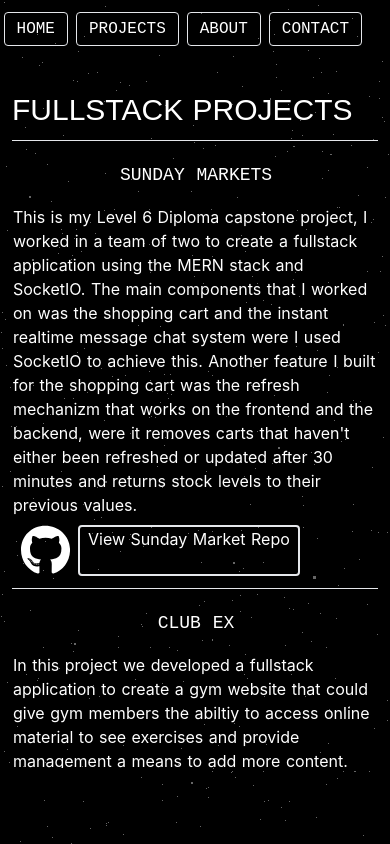
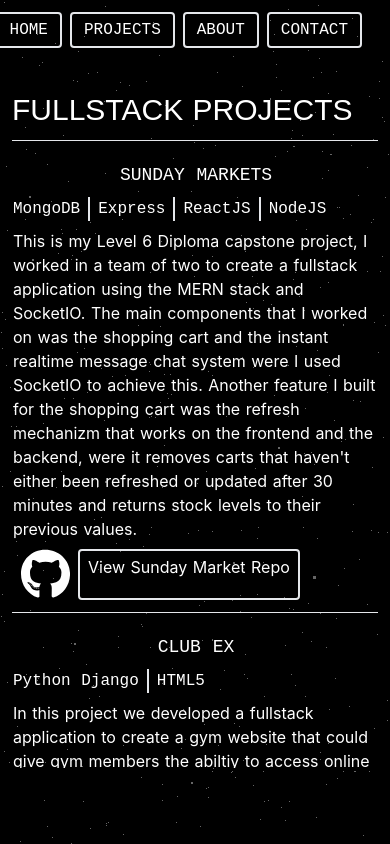
Before and after one commit to sir306/my-portfolio, a Nuxt app: page /fullstackwork in a window 390 px wide. Built offline with nearby package versions, Linux system fonts and the light colour scheme.

Commit message:
added language types to the project
added language types to the project and styled it to look good

```diff
--- a/components/Navbar.vue
+++ b/components/Navbar.vue
@@ -8,7 +8,7 @@
         <button
           v-if="currentUrl === btnLink.path"
           :id="btnLink.path"
-          class="border rounded px-3 py-1 mx-1 md:mx-2 lg:mx-3 font-ubuntu-mono uppercase bg-white text-gray-800 md:text-xl btn-fade"
+          class="shadow-2xl shadow-white border-2 rounded px-3 py-1 mx-1 md:mx-2 lg:mx-3 font-ubuntu-mono uppercase bg-white text-gray-800 md:text-xl btn-fade"
           disabled
         >
           {{ btnLink.title }}
@@ -16,7 +16,7 @@
         <button
           v-else="currentUrl !== btnLink.path"
           :id="btnLink.path"
-          class="border rounded px-3 py-1 mx-1 md:mx-2 lg:mx-3 font-ubuntu-mono uppercase hover:bg-white hover:text-gray-800 md:text-xl btn-fade"
+          class="shadow-2xl shadow-white border-2 rounded px-3 py-1 mx-1 md:mx-2 lg:mx-3 font-ubuntu-mono uppercase hover:bg-white hover:text-gray-800 md:text-xl btn-fade"
         >
           {{ btnLink.title }}
         </button>
--- a/components/Project.vue
+++ b/components/Project.vue
@@ -9,6 +9,16 @@
         <h1 class="font-ubuntu-mono uppercase text-lg md:text-3xl pb-2">
           {{ title }}
         </h1>
+
+        <div class="flex flex-wrap divide-x-2 justify-start">
+          <div
+            v-for="(language, index) in languages"
+            class="font-ubuntu-mono text-left text-md md:text-xl font-medium"
+            :class="{ 'pr-2': index === 0, 'px-2': index !== 0 }"
+          >
+            {{ language }}
+          </div>
+        </div>
       </div>
       <div class="flex-wrap md:flex">
         <iframe
@@ -40,10 +50,11 @@
           </svg>
 
           <a
-            class="border-solid border-2 px-2 mx-2 py-1 rounded hover:bg-white hover:text-gray-800"
+            class="shadow-2xl shadow-white align-baseline border-solid border-2 px-2 mx-2 py-1 rounded hover:bg-white hover:text-gray-800"
             style="cursor: pointer; height: 6vh"
             :href="githubLink"
-            >{{ githubTitle }}</a
+          >
+            {{ githubTitle }}</a
           >
         </div>
         <p
@@ -66,7 +77,7 @@
           </svg>
 
           <a
-            class="border-solid border-2 px-2 mx-2 my-0 rounded hover:bg-white hover:text-gray-800"
+            class="shadow-2xl shadow-white border-solid align-baseline border-2 px-2 mx-2 my-0 py-1 rounded hover:bg-white hover:text-gray-800"
             style="cursor: pointer; height: 6vh"
             :href="githubLink"
             >{{ githubTitle }}</a
@@ -80,7 +91,14 @@
 <script>
 import gsap from "gsap";
 export default {
-  props: ["title", "description", "youtubeLink", "githubLink", "githubTitle"],
+  props: [
+    "title",
+    "description",
+    "youtubeLink",
+    "githubLink",
+    "githubTitle",
+    "languages",
+  ],
 
   mounted() {
     gsap.to(this.$refs.projects, {
--- a/data/fullstackprojects.js
+++ b/data/fullstackprojects.js
@@ -6,6 +6,7 @@ export const FullStackProjects = [
       youtubeLink: "",
       githubTitle: "View Sunday Market Repo",
       githubLink: "https://github.com/sunday-market/sunday-market-app",
+      languages: ["MongoDB","Express","ReactJS","NodeJS"],
     },
     {
       title: "Club Ex",
@@ -14,6 +15,7 @@ export const FullStackProjects = [
       youtubeLink: "",
       githubTitle: "View Club Ex Repo",
       githubLink: "https://github.com/minlopalis/club-ex",
+      languages: ["Python Django", "HTML5"],
     },
     // {
     //   title: "",
--- a/data/gameprojects.js
+++ b/data/gameprojects.js
@@ -6,6 +6,7 @@ export const GameProjects = [
       youtubeLink: "https://www.youtube.com/embed/FcHFTqIKmGA",
       githubTitle: "View Shooter Project Repo",
       githubLink: "https://github.com/sir306/ShooterProject",
+      languages: ["C++"],
     },
     {
       title: "First Ultimate Unreal Engine Project",
@@ -14,6 +15,7 @@ export const GameProjects = [
 
       githubTitle: "View First UE Project Repo",
       githubLink: "https://github.com/sir306/UltimateGameTutCleaned",
+      languages: ["C++"],
     },
     {
       title: "Speedy Demon Racer",
@@ -23,5 +25,6 @@ export const GameProjects = [
       githubTitle: "View Speed Demon Racer Repo",
       githubLink:
         "https://github.com/sir306/IT6034_Project_SpeedyDemonRacerGame",
+      languages: ["GDScript"],
     },
   ];
--- a/pages/fullstackwork.vue
+++ b/pages/fullstackwork.vue
@@ -26,6 +26,7 @@
           :youtubeLink="project.youtubeLink"
           :githubTitle="project.githubTitle"
           :githubLink="project.githubLink"
+          :languages="project.languages"
         />
         <hr
           ref="projectLine"
--- a/pages/gamework.vue
+++ b/pages/gamework.vue
@@ -25,6 +25,7 @@
           :youtubeLink="project.youtubeLink"
           :githubTitle="project.githubTitle"
           :githubLink="project.githubLink"
+          :languages="project.languages"
         />
         <hr
           ref="projectLine"
--- a/pages/mobilework.vue
+++ b/pages/mobilework.vue
@@ -26,6 +26,7 @@
           :youtubeLink="project.youtubeLink"
           :githubTitle="project.githubTitle"
           :githubLink="project.githubLink"
+          :languages="project.languages"
         />
         <hr
           ref="projectLine"
--- a/pages/otherwork.vue
+++ b/pages/otherwork.vue
@@ -26,6 +26,7 @@
           :youtubeLink="project.youtubeLink"
           :githubTitle="project.githubTitle"
           :githubLink="project.githubLink"
+          :languages="project.languages"
         />
         <hr
           ref="projectLine"
```
